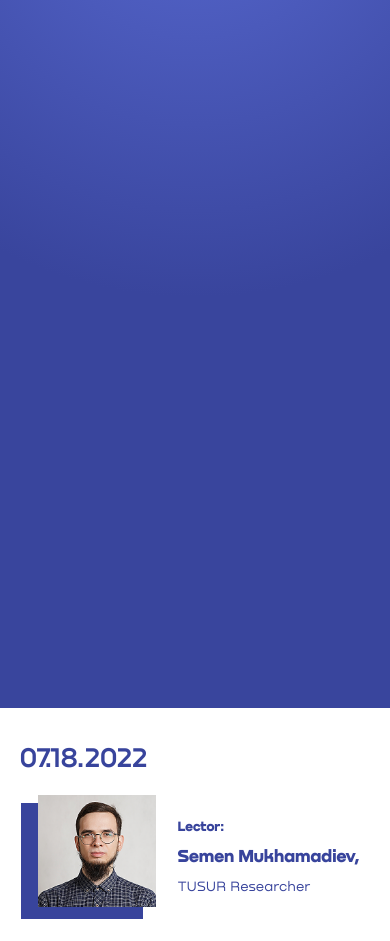
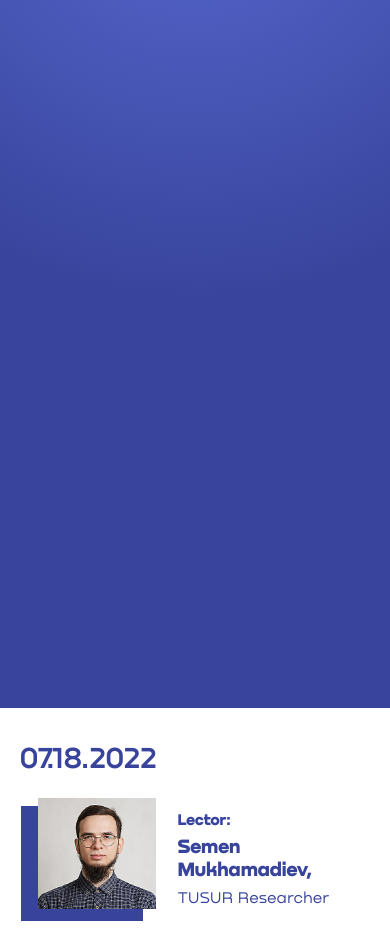
Before and after one commit to Olia-tsk/fest-landing, a plain HTML site: page index.html in a window 390 px wide. Shown: the part 136-1077 px from the top of the page. Drawn offline with Linux system fonts and the light colour scheme.

Commit message:
доработка адаптива для блока lectures

```diff
--- a/sass/_media.sass
+++ b/sass/_media.sass
@@ -232,18 +232,18 @@
   .lecture
     &-main
       &_data
-        font-size: 28px
+        font-size: 30px
       &_shadow
         padding-left: 18px
         margin-bottom: 9px
         & img
           box-shadow: -15px 10px 0px 2px
       &_subtitle
-        font-size: 14px
+        font-size: 16px
       &_name
-        font-size: 18px
+        font-size: 20px
       &_position
-        font-size: 14px
+        font-size: 16px
   .footer
     &-left
       &_logo
@@ -275,11 +275,11 @@
         margin-bottom: 15px
         font-size: 24px
       &_subtitle
-        font-size: 12px
+        font-size: 14px
       &_name
-        font-size: 16px
+        font-size: 18px
       &_position
-        font-size: 12px
+        font-size: 14px
     &-desc
       &_text
         margin-bottom: 25px
```
Also changed, not shown: css/style.css.
